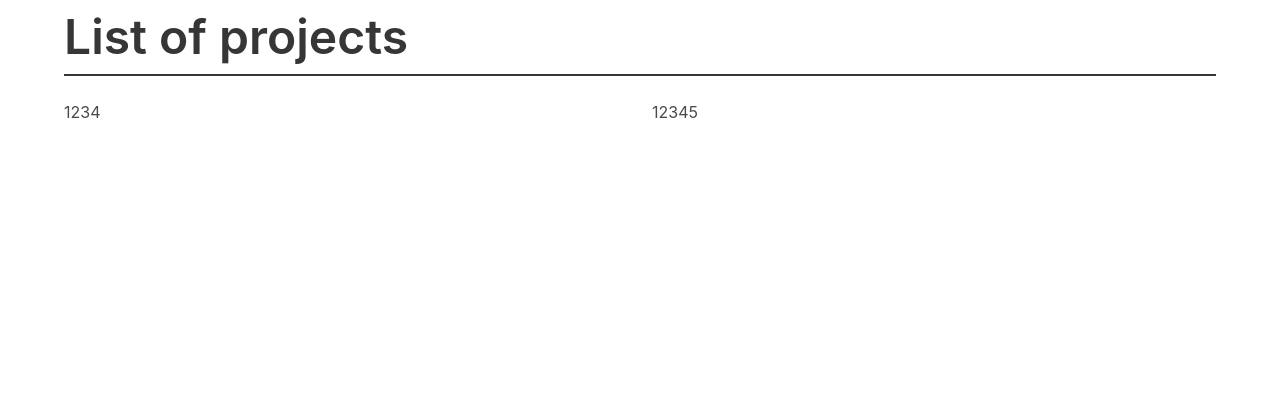
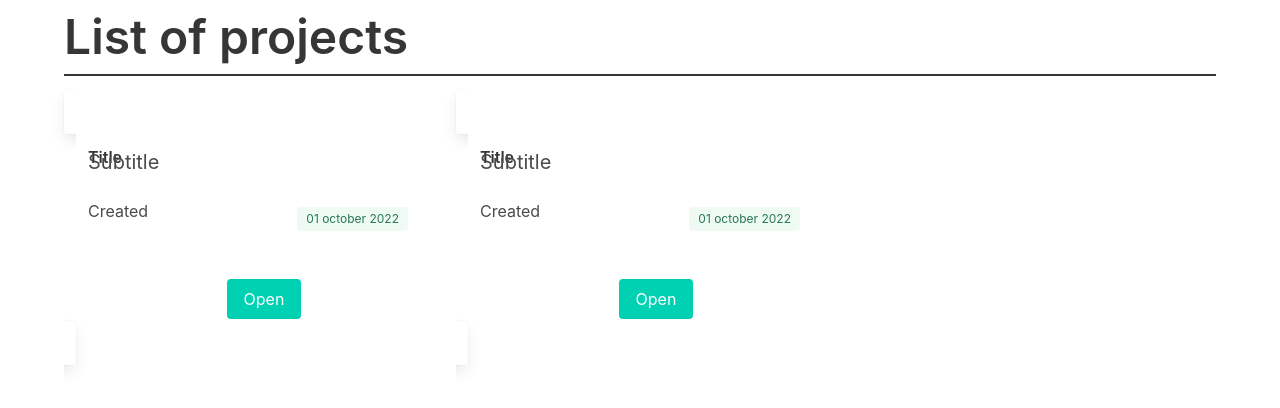
Before and after one commit to no-code-terraform/WebApp, a React (Create React App) app: page /projects in a window 1280 px wide. Shown: the top 408 px of the page. Built offline with nearby package versions, Linux system fonts and the light colour scheme.

Commit message:
feat: Add link on projects page

```diff
--- a/src/App.tsx
+++ b/src/App.tsx
@@ -10,7 +10,7 @@ const App = () => {
       <Routes>
         <Route path="/" element={<Home />} />
         <Route path="/projects" element={<Projects />} />
-        <Route path="/Index" element={<Project />} />
+        <Route path="/project/:projectId" element={<Project />} />
       </Routes>
     </BrowserRouter>
   );
--- a/src/components/Modal/index.tsx
+++ b/src/components/Modal/index.tsx
@@ -5,36 +5,7 @@ const Modal = (props: { toggleModalFunc: any }) => {
 
             <div className="modal-content">
                 <form className="box">
-                  <div className="field">
-                    <label className="label">Name</label>
-                    <div className="control">
-                      <input className="input" type="text" placeholder="Text input"/>
-                    </div>
-                  </div>
-
-                  <div className="field">
-                    <label className="label">Username</label>
-                    <div className="control">
-                      <input className="input is-success" type="text" placeholder="Text input" value=""/>
-                    </div>
-                    <p className="help is-success">This username is available</p>
-                  </div>
-
-                  <div className="field">
-                    <label className="label">Email</label>
-                    <div className="control">
-                      <input className="input is-danger" type="email" placeholder="Email input" value=""/>
-                    </div>
-                    <p className="help is-danger">This email is invalid</p>
-                  </div>
-                  <div className="field is-grouped">
-                    <div className="control">
-                      <button className="button is-link">Submit</button>
-                    </div>
-                    <div className="control">
-                      <button className="button is-link is-light">Cancel</button>
-                    </div>
-                  </div>
+                  Form
                 </form>
             </div>
 
--- a/src/components/PreviewProject/index.tsx
+++ b/src/components/PreviewProject/index.tsx
@@ -1,8 +1,27 @@
+import {Link} from "react-router-dom";
+
 const PreviewProject = (props: { data: any }) => {
   return (
-    <div className="previewProject">
-      { props.data.id }
-    </div>
+
+    <Link
+      to={`/project/${props.data.id}`}
+      state={{ infoProject: props.data }}
+      className="previewProject card p-3">
+      <div className="card-content">
+        <p className="title is-size-6 mb-1">Title</p>
+        <p className="subtitle">Subtitle</p>
+        <div className="content mb-1 is-flex is-justify-content-space-between is-align-items-center">
+          <p>Created</p>
+          <p className="tag is-success is-light">01 october 2022</p>
+        </div>
+      </div>
+      <div className="card-footer-item">
+        <div className="is-flex is-justify-content-space-between is-align-items-center">
+          <span className="image is-32x32 is-cover"></span>
+          <p className="button is-primary ml-auto">Open</p>
+        </div>
+      </div>
+    </Link>
   );
 };
 
--- a/src/pages/Home/index.tsx
+++ b/src/pages/Home/index.tsx
@@ -12,7 +12,7 @@ const Index = (): JSX.Element => {
         <img className="page-home__logo" src={ReactLogo} alt="Hetic Logo" />
         <h1 className="page-home__title title is-1">Tfmaker</h1>
         <p className="subtitle">Tfmaker, a GUI in your browser to draw your cloud infrastructure and generate your terraform files.</p>
-        <Link className="page-home__link button is-outlined is-medium" to='/projects'>See the list of projects</Link>
+        <Link to="/projects" className="page-home__link button is-outlined is-medium">See the list of projects</Link>
       </div>
     </React.Fragment>
   );
--- a/src/pages/Project/index.tsx
+++ b/src/pages/Project/index.tsx
@@ -3,8 +3,10 @@ import Sidebar from "../../components/Sidebar";
 import Modal from "../../components/Modal";
 import OverviewFlow from "../../components/Example";
 import "bulma/css/bulma.min.css";
+import {useLocation} from "react-router-dom";
 
 const Index = (): JSX.Element => {
+  const data = useLocation();
 
   const toggleModal = (event: React.MouseEvent<HTMLButtonElement>) => {
     const modalToToggle: HTMLElement = document.querySelector(`#${event.currentTarget.getAttribute('data-target-modal')}`) as HTMLInputElement;
--- a/src/pages/Projects/index.tsx
+++ b/src/pages/Projects/index.tsx
@@ -13,7 +13,7 @@ const Index = (): JSX.Element => {
           <h1 className="page-projects__title title is-1">List of projects</h1>
           <ul className="columns">
             {data.map(project =>
-                <li className="column" key={project.id}>
+                <li className="column is-4" key={project.id}>
                   <PreviewProject data={project}/>
                 </li>
               )
```
